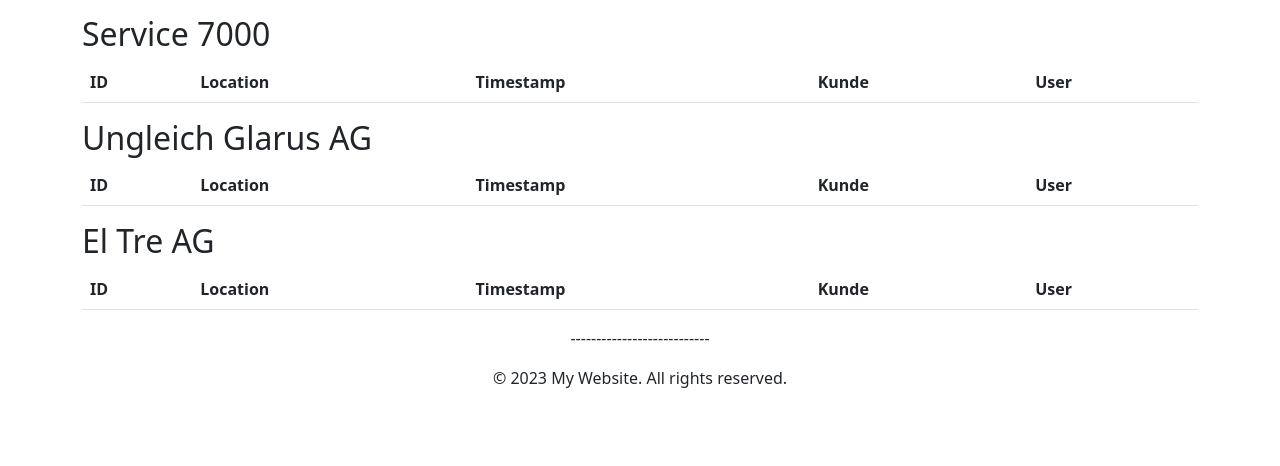
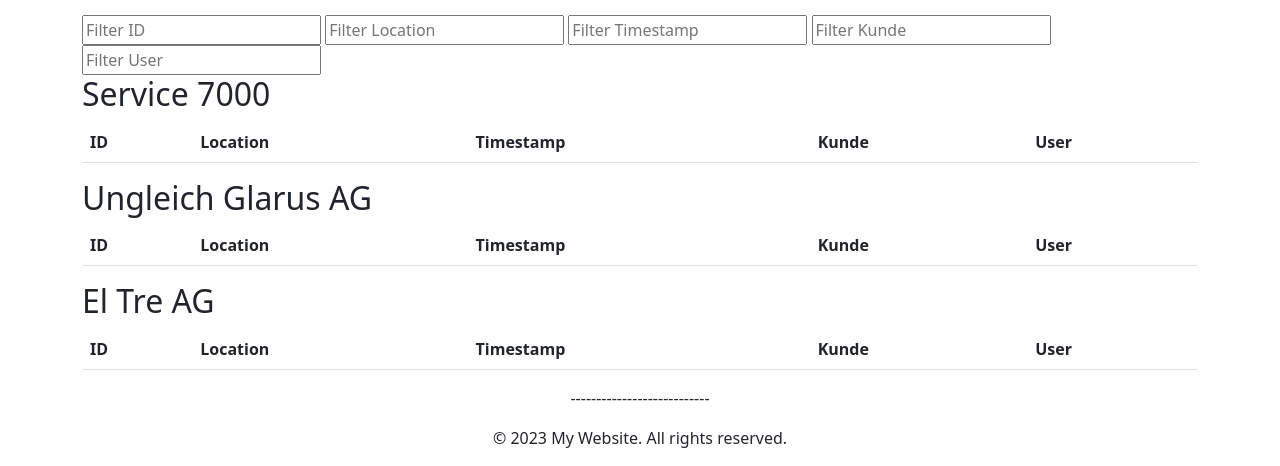
Before and after one commit to too-busy/skorp_test, a Django app: page /nfc/scan/list/ in a window 1280 px wide. Shown: the part 443-909 px from the top of the page. Before the commit the page ends 831 px from the top, so only its background shows below. Run offline with Django 4.2, Linux system fonts and the light colour scheme; a user stored in the database is signed in; data comes from the database, SQL or seed files in the repository; both versions use the stored data as it was after the commit; lists and menus that the app fills with data are empty; parts of the project's set-up code (start-up, migrations or seed data) failed here and were passed over; some libraries are stand-ins or nearby versions.

Commit message:
nfc scan list filtered for user

```diff
--- a/templates/scan_list.html
+++ b/templates/scan_list.html
@@ -8,38 +8,74 @@ NFC Scans
 {% block content %}
   <h1>NFC Scans</h1>
 
+  <form id="filterForm">
+    <input type="text" id="idFilter" placeholder="Filter ID">
+    <input type="text" id="locationFilter" placeholder="Filter Location">
+    <input type="text" id="timestampFilter" placeholder="Filter Timestamp">
+    <input type="text" id="kundeFilter" placeholder="Filter Kunde">
+    <input type="text" id="userFilter" placeholder="Filter User">
+  </form>
+
   {% for kunde in kunden %}
     <h2>{{ kunde.name }}</h2>
-
-    {% if kunde.nfctags.exists %}
-      <table class="table">
+    <table class="table" id="scanTable_{{ kunde.id }}">
       <thead>
         <tr>
           <th>ID</th>
           <th>Location</th>
           <th>Timestamp</th>
           <th>Kunde</th>
-            <th>User</th>  <!-- Add a new column for the User -->
+          <th>User</th>
         </tr>
       </thead>
       <tbody>
         {% for tag in kunde.nfctags.all %}
           {% for scan in tag.nfcscan_set.all %}
-              {% if scan.timestamp.date == today and scan.user == request.user %}
+            {% if scan.user == request.user %}
               <tr>
-                  <td><a href="{% url 'nfc:view_tag' tag.id %}">{{ tag.id }}</a></td>
+                <td>{{ tag.id }}</td>
                 <td>{{ tag.location }}</td>
-                  <td>{{ scan.timestamp|date:"d.m.Y H:i:s" }}</td>  <!-- Format the date as day.month.year hour:minute:second -->
+                <td>{{ scan.timestamp|date:"d.m.Y H:i:s" }}</td>
                 <td>{{ tag.kunde }}</td>
-                  <td>{{ scan.user }}</td>  <!-- Display the User -->
+                <td>{{ scan.user }}</td>
               </tr>
             {% endif %}
           {% endfor %}
         {% endfor %}
       </tbody>
     </table>
-    {% else %}
-      <p>No NFC scans found for {{ kunde.name }}</p>
-    {% endif %}
   {% endfor %}
+
+  <script src="https://code.jquery.com/jquery-3.6.0.min.js"></script>
+  <script>
+    $(document).ready(function() {
+      $('#filterForm input').on('keyup', function() {
+        var idFilter = $('#idFilter').val().toUpperCase();
+        var locationFilter = $('#locationFilter').val().toUpperCase();
+        var timestampFilter = $('#timestampFilter').val().toUpperCase();
+        var kundeFilter = $('#kundeFilter').val().toUpperCase();
+        var userFilter = $('#userFilter').val().toUpperCase();
+
+        {% for kunde in kunden %}
+          $('#scanTable_{{ kunde.id }} tbody tr').each(function() {
+            var idText = $(this).find('td:eq(0)').text().toUpperCase();
+            var locationText = $(this).find('td:eq(1)').text().toUpperCase();
+            var timestampText = $(this).find('td:eq(2)').text().toUpperCase();
+            var kundeText = $(this).find('td:eq(3)').text().toUpperCase();
+            var userText = $(this).find('td:eq(4)').text().toUpperCase();
+
+            if (idText.indexOf(idFilter) > -1 &&
+                locationText.indexOf(locationFilter) > -1 &&
+                timestampText.indexOf(timestampFilter) > -1 &&
+                kundeText.indexOf(kundeFilter) > -1 &&
+                userText.indexOf(userFilter) > -1) {
+              $(this).show();
+            } else {
+              $(this).hide();
+            }
+          });
+        {% endfor %}
+      });
+    });
+  </script>
 {% endblock %}
```
Also changed, not shown: db.sqlite3. Lines whose indentation alone changed are shown as unchanged.
